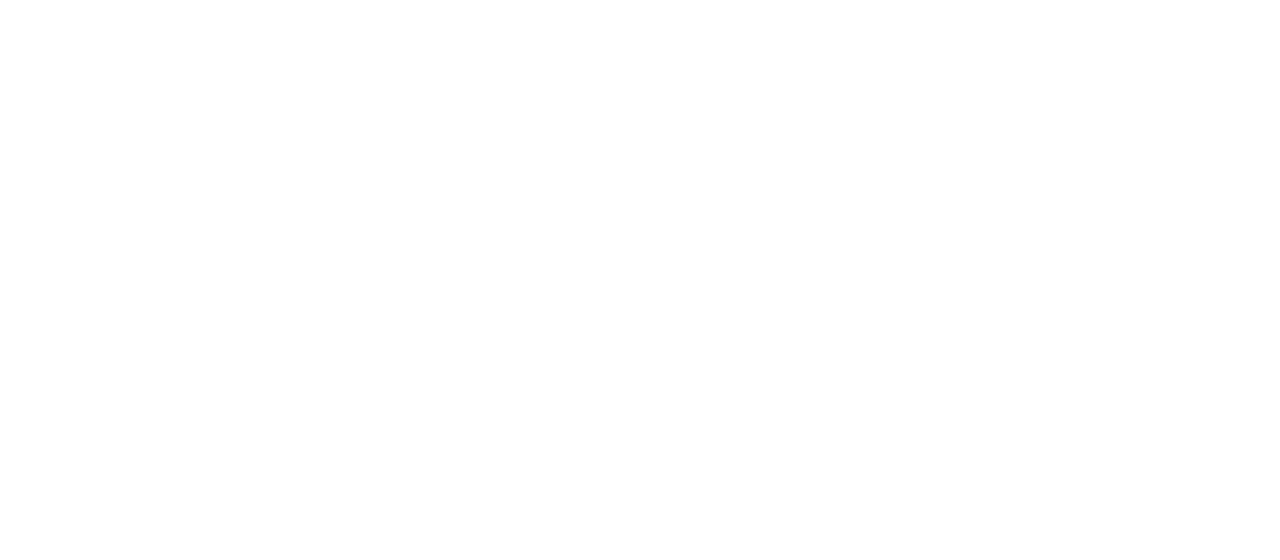
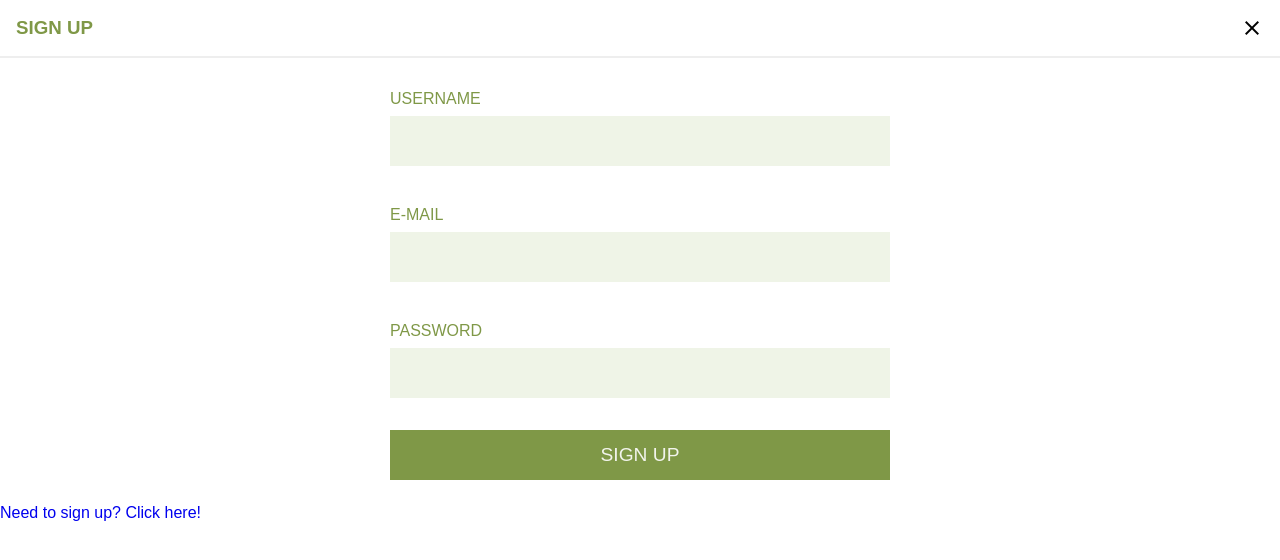
Before and after one commit to katreinhart/plant-walking-frontend, a React (Create React App) app: page /welcome in a window 1280 px wide. Shown: the top 560 px of the page. Built offline with nearby package versions, Linux system fonts and the light colour scheme.

Commit message:
Implement user signup route from front end

```diff
--- a/src/App.js
+++ b/src/App.js
@@ -19,7 +19,7 @@
           <Route path='/menu' component={ Menu } />
           <Route path='/history' component={ History } />
           <Route path='/editsteps' component={ EditSteps } />
-          <Route path='/signup' component={ SignUp } />
+          <Route path='/welcome' component={ SignUp } />
         </div>
       </Router>
     );
--- a/src/components/EditSteps.js
+++ b/src/components/EditSteps.js
@@ -1,5 +1,4 @@
 import React, { Component } from 'react'
-import { Link } from 'react-router-dom'
 import Navigation from './shared/Navigation'
 import CloseForm from './CloseForm'
 import TextInput from './TextInput'
--- a/src/components/TextInput.js
+++ b/src/components/TextInput.js
@@ -1,5 +1,4 @@
 import React, { Component } from 'react'
-import { Link } from 'react-router-dom'
 
 class TextInput extends Component {
   state = {}
--- a/src/components/history/History.js
+++ b/src/components/history/History.js
@@ -1,5 +1,4 @@
 import React, { Component } from 'react'
-import { Link } from 'react-router-dom'
 import Navigation from '../shared/Navigation'
 import HistoryItem from './HistoryItem'
 
--- a/src/components/shared/GreenButton.js
+++ b/src/components/shared/GreenButton.js
@@ -1,5 +1,4 @@
 import React from 'react'
-import { Link } from 'react-router-dom'
 
 const GreenButton = ({ text }) => {
   return (
--- a/src/components/TextInputLabeled.js
+++ b/src/components/shared/TextInputLabeled.js
@@ -1,12 +1,11 @@
 import React from 'react'
-import { Link } from 'react-router-dom'
 
-const TextInputLabeled = ({ label }) => {
+const TextInputLabeled = ({ role, label, onChange }) => {
     return (
       <div className="input-container">
         <p className="input-label green">
           { label }</p>
-        <input className="input-field" type="text" />
+        <input className="input-field" type={ role } onChange={ onChange } />
       </div>
     )
 }
--- a/src/components/welcome/SignUp.js
+++ b/src/components/welcome/SignUp.js
@@ -1,22 +1,57 @@
 import React, { Component } from 'react'
+import axios from 'axios'
+
 import { Link } from 'react-router-dom'
 import Navigation from '../shared/Navigation'
 import CloseForm from '../CloseForm'
-import TextInputLabeled from '../TextInputLabeled'
+import TextInputLabeled from '../shared/TextInputLabeled'
 import GreenButton from '../shared/GreenButton'
 
+const localhostUrl = 'http://localhost:2999/api/users'
+
 class SignUp extends Component {
-  state = {}
+  constructor() {
+    super()
+    this.state = {
+      email: '',
+      password: ''
+    }
+    this.handleEmailChange = this.handleEmailChange.bind(this)
+    this.handlePasswordChange = this.handlePasswordChange.bind(this)
+    this.handleSignUp = this.handleSignUp.bind(this)
+  }
+
+  async handleSignUp (e) {
+    e.preventDefault()
+    console.log(this.state.email, this.state.password)
+    const { email, password } = this.state
+    const response = await axios.post(`${localhostUrl}/register`, { email, password })
+    console.log(response)
+  }
+
+  handleEmailChange(e) {
+    let val = e.target.value
+    this.setState({ email: val })
+  }
+
+  handlePasswordChange(e) {
+    let val = e.target.value
+    this.setState({ password: val })
+  }
+
   render() {
     return (
       <div className="outermost-container">
         <CloseForm title="Sign Up"/>
-        <TextInputLabeled label="username"/>
-        <TextInputLabeled label="e-mail"/>
-        <TextInputLabeled label="password"/>
-        <div className="buttons-container">
-          <GreenButton text="sign up"/>
-        </div>
+        <form onSubmit={ this.handleSignUp }>
+          <TextInputLabeled label="username"/>
+          <TextInputLabeled label="e-mail" onChange={ this.handleEmailChange }/>
+          <TextInputLabeled role='password' label="password" onChange={ this.handlePasswordChange }/>
+          <div className="buttons-container">
+            <GreenButton text="sign up" htmlFor='submit'/>
+          </div>
+        </form>
+        <Link to='/register'>Need to sign up? Click here!</Link>
       </div>
     )
   }
```
